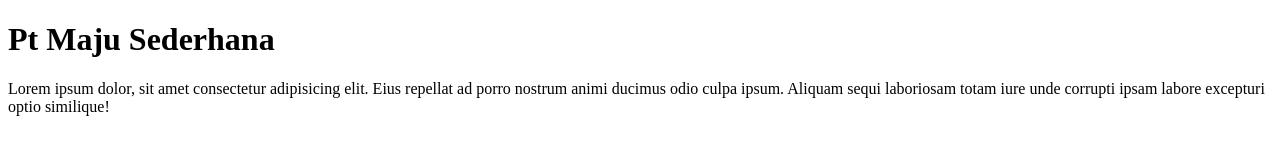
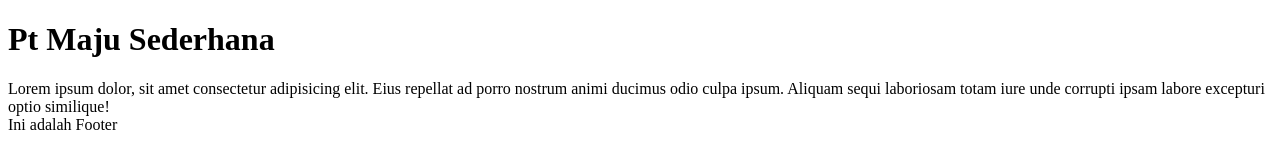
Before and after one commit to ishidxa24/CompanyProfile, a plain HTML site: page index.html in a window 1280 px wide. Drawn offline with Linux system fonts and the light colour scheme.

Commit message:
Membuat footer

```diff
--- a/index.html
+++ b/index.html
@@ -9,5 +9,7 @@
     <h1>Pt Maju Sederhana</h1>
 
     <div>Lorem ipsum dolor, sit amet consectetur adipisicing elit. Eius repellat ad porro nostrum animi ducimus odio culpa ipsum. Aliquam sequi laboriosam totam iure unde corrupti ipsam labore excepturi optio similique!</div>
+
+    <footer>Ini adalah Footer</footer>
 </body>
 </html>
```
